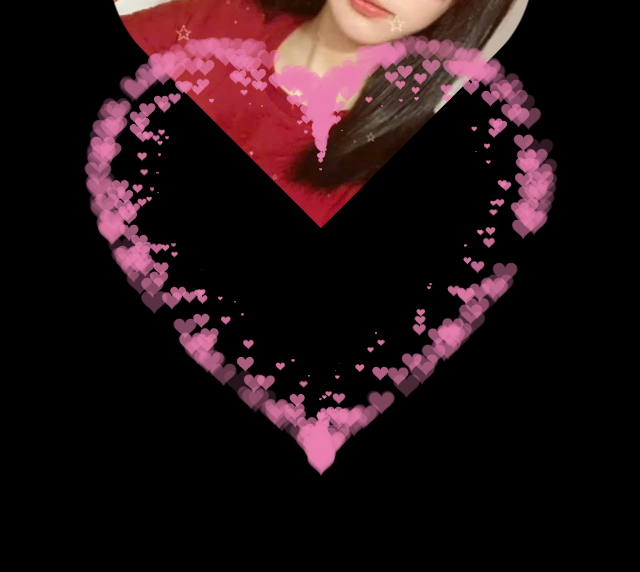
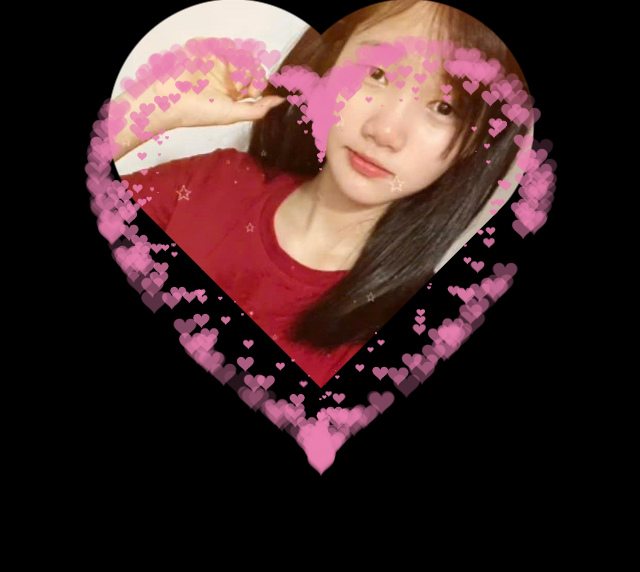
Before and after one commit to NghiaxDev/heart_nguyenhavy, a plain HTML site: page index.html in a window 1280 px wide. Shown: the part 228-800 px from the top of the page, without its empty margins (319-959 px from the left). Drawn offline with Linux system fonts and the light colour scheme.

Commit message:
Update index.html

```diff
--- a/index.html
+++ b/index.html
@@ -34,7 +34,7 @@
     .img {
       position: absolute;
       left: 50%;
-      top: 35%;
+      top: 55%;
       transform: translate(-50%, -50%);
       width: 430px;
       height: 430px;
```
